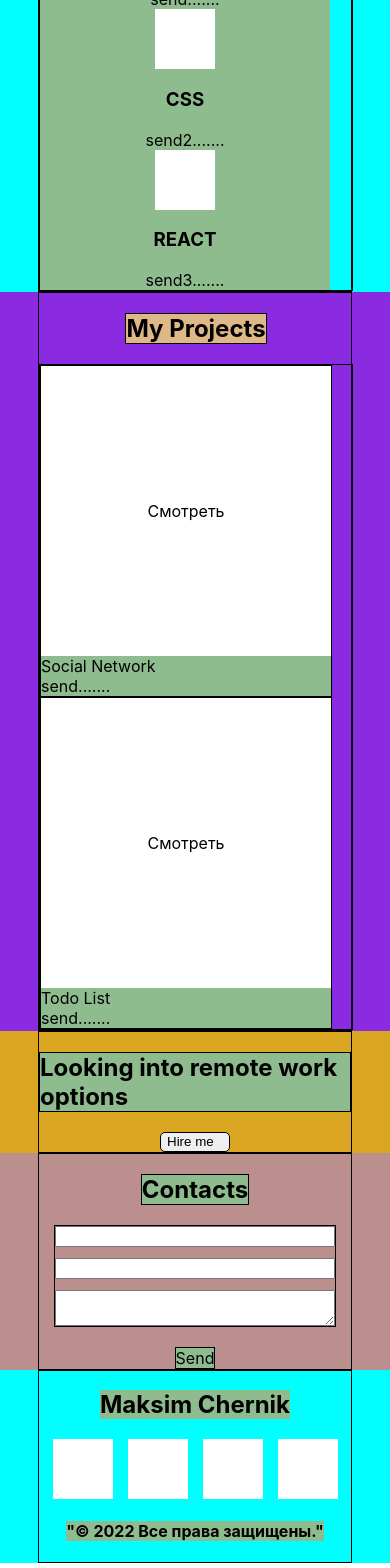
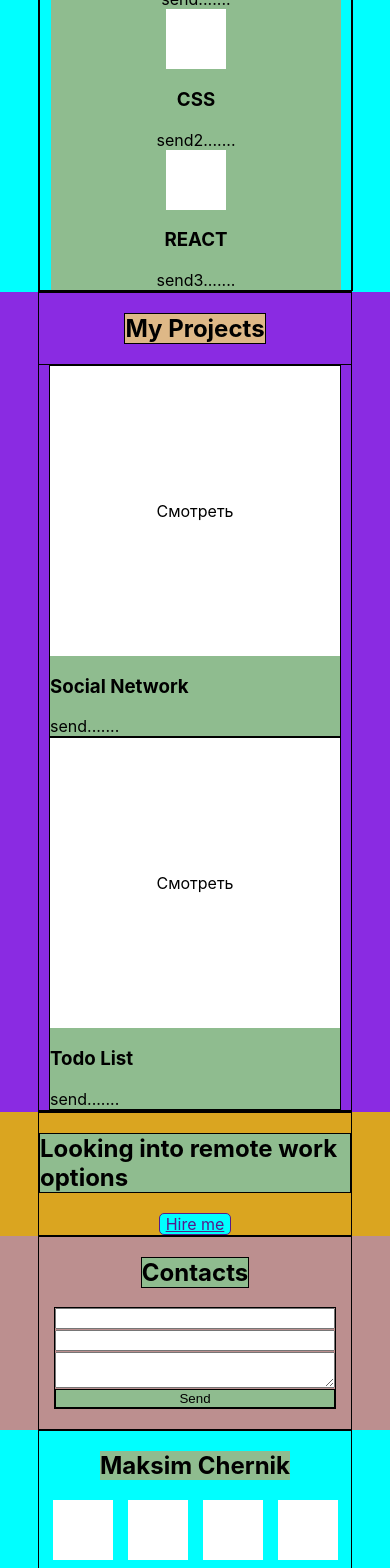
Before and after one commit to Chernik1991/portfolio-react, a React (Create React App) app: page / in a window 390 px wide. Shown: the part 1128-2696 px from the top of the page. Built offline with nearby package versions, Linux system fonts and the light colour scheme.

Commit message:
2 Lesson 41 min media запрос

```diff
--- a/src/contacts/Contacts.tsx
+++ b/src/contacts/Contacts.tsx
@@ -11,8 +11,8 @@ export const Contacts = () => {
                     <input type={'text'}/>
                     <input type={'text'}/>
                     <textarea/>
+                    <button type={"submit"} className={s.button}>Send</button>
                 </form>
-                <a className={s.button}>{"Send"}</a>
             </div>
         </div>
     );
--- a/src/projects/Projects.module.css
+++ b/src/projects/Projects.module.css
@@ -3,7 +3,8 @@
     background-color: blueviolet;
 }
 .projectsContainer{
-    align-items: center;
+    /*align-items: center;*/
+    flex-wrap: nowrap;
     justify-content: flex-start;
     flex-direction: column;
 }
@@ -18,3 +19,8 @@
     justify-content: space-between;
     flex-wrap: wrap;
 }
+@media screen and (max-width: 729px){
+    .projects{
+        justify-content: center;
+    }
+}
--- a/src/projects/project/Project.tsx
+++ b/src/projects/project/Project.tsx
@@ -5,9 +5,9 @@ export const Project = (props: any) => {
     return (
         <div className={s.project}>
             <div className={s.icon}>
-                <a className={s.button}>{'Смотреть'}</a>
+                <a className={s.button}>Смотреть</a>
             </div>
-            <div className={s.title}>{props.title}</div>
+            <h3 className={s.title}>{props.title}</h3>
             <span className={s.description}>{props.description}</span>
         </div>
     );
--- a/src/skills/Skills.module.css
+++ b/src/skills/Skills.module.css
@@ -18,3 +18,8 @@
     justify-content: space-between;
     flex-wrap: wrap;
 }
+@media screen and (max-width: 724px) {
+    .skills {
+        justify-content: center;
+    }
+}
--- a/src/work/Works.module.css
+++ b/src/work/Works.module.css
@@ -20,6 +20,7 @@
     flex-direction: column;
     align-self: center;
     text-align: center;
+    background-color: aqua;
 
 
 }
--- a/src/work/Works.tsx
+++ b/src/work/Works.tsx
@@ -7,7 +7,7 @@ export const Works = () => {
         <div className={s.skillsBlock}>
             <div className={`${c.container} ${s.skillsContainer}`}>
                 <h2 className={s.title}>Looking into remote work options</h2>
-                <button className={s.button}> Hire me</button>
+                <a href={""} className={s.button}> Hire me</a>
                 </div>
             </div>
     );
```
Also changed, not shown: src/projects/project/Project.module.css (line endings or trailing spaces).
